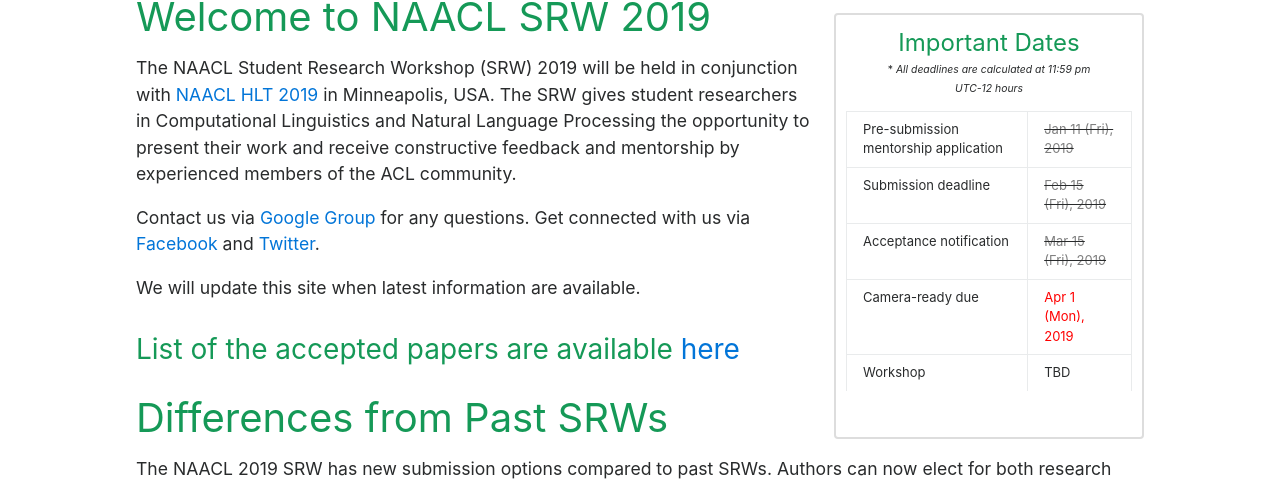
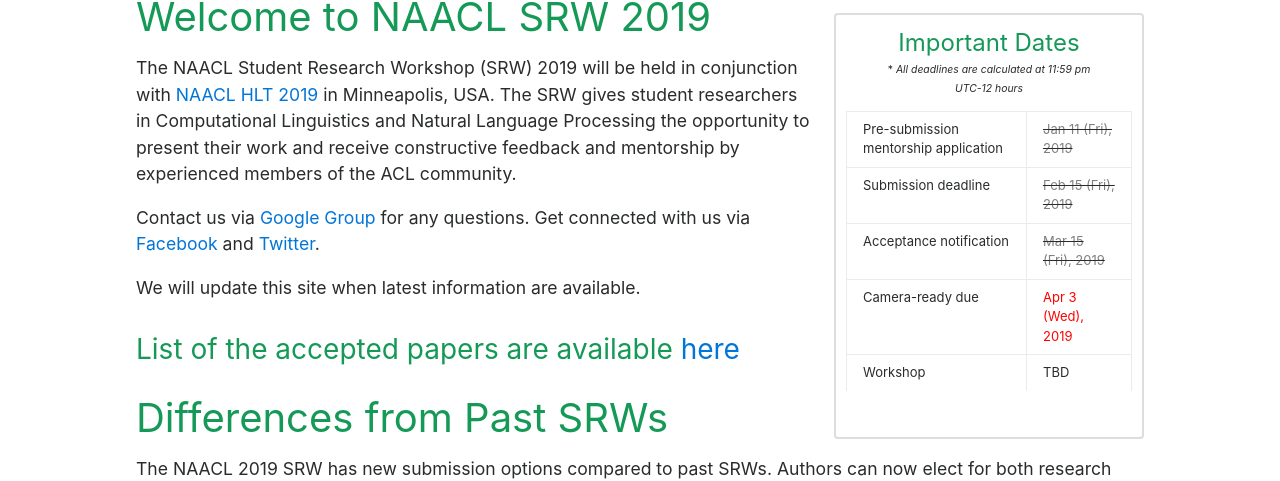
Before and after one commit to aacl2023-srw/aacl2023-srw.github.io, a Jekyll site: the page built from index.md, in a window 1280 px wide. Shown: the part 483-964 px from the top of the page. Built offline with Jekyll 4.4.1, drawn with Linux system fonts in a browser that asks for light colours.

Commit message:
deadline cr

```diff
--- a/_layouts/default.html
+++ b/_layouts/default.html
@@ -10,7 +10,7 @@
       {% capture presubmen %}{{'Jan 11 2019' | date: '%s'}}{% endcapture %}
       {% capture sub %}{{'Feb 15 2019' | date: '%s'}}{% endcapture %}
       {% capture not %}{{'Mar 15 2019' | date: '%s'}}{% endcapture %}
-      {% capture cam %}{{'Apr 1 2019' | date: '%s'}}{% endcapture %}
+      {% capture cam %}{{'Apr 3 2019' | date: '%s'}}{% endcapture %}
 
 
     <section class="main-content">
```
